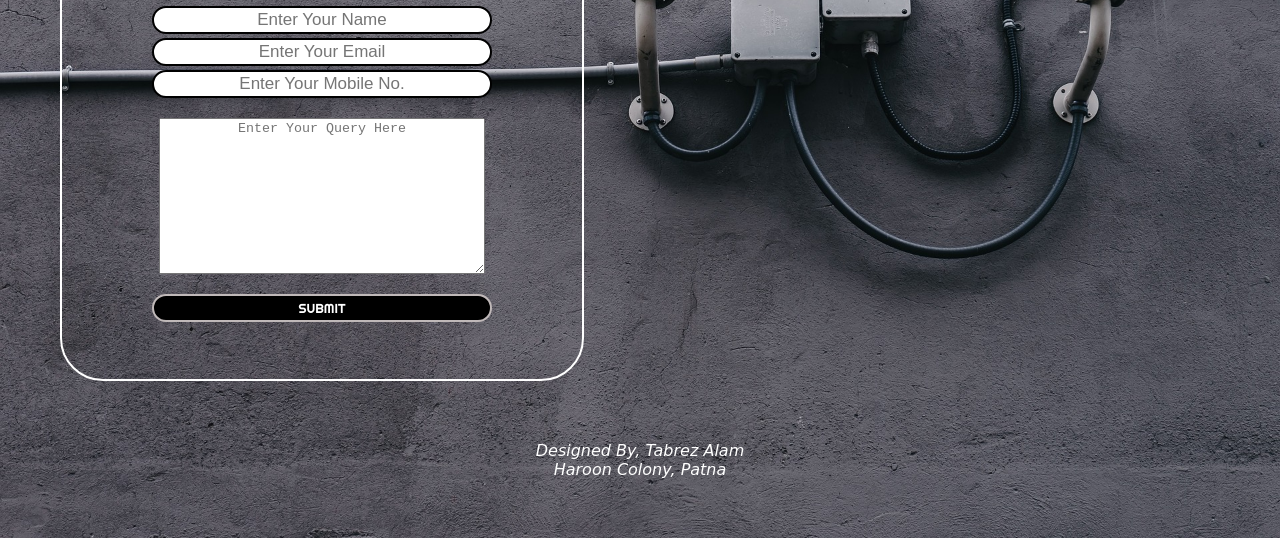
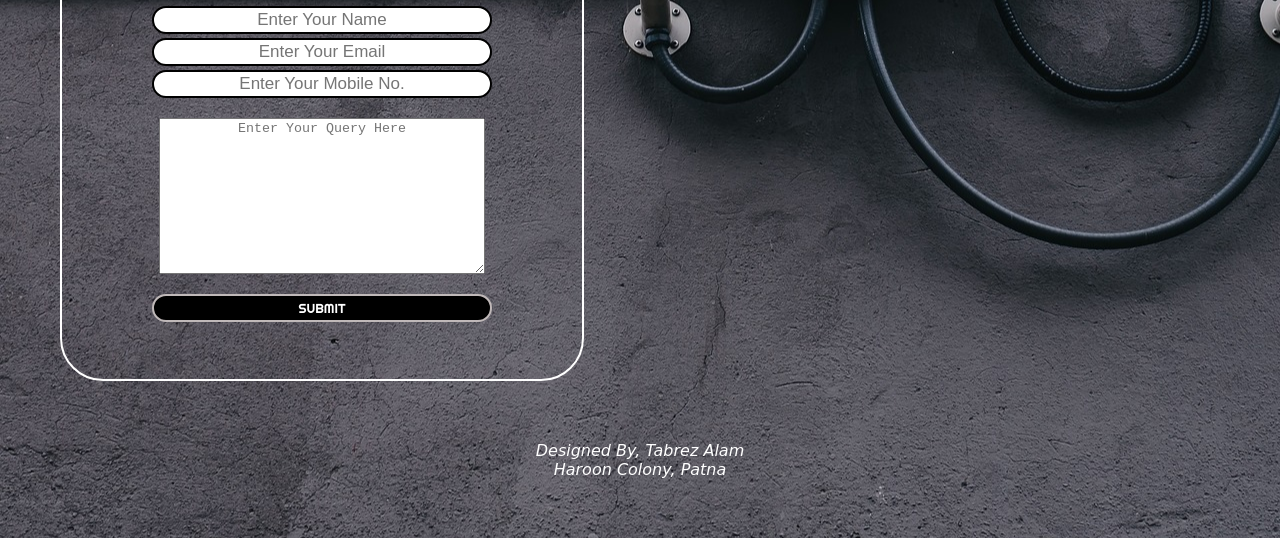
Before and after one commit to itstabrez/CSSConcepts, a plain HTML site: page index.html in a window 1280 px wide. Shown: the part 262-800 px from the top of the page. Drawn offline with Linux system fonts and the light colour scheme.

Commit message:
Update style.css

```diff
--- a/style.css
+++ b/style.css
@@ -5,7 +5,7 @@ body {
     background: url('bg2.jpg');
     background-repeat: no-repeat;
     color: rgb(255, 255, 255);
-    background-size: 100%;
+    background-position: center;
 }
 
 .left {
```
